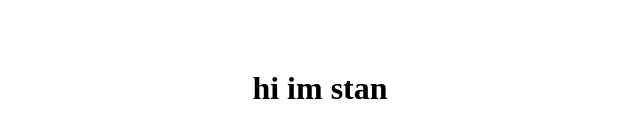
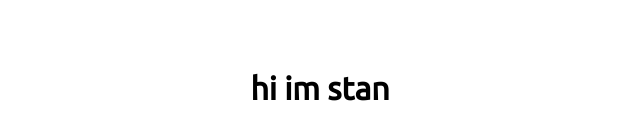
Before and after one commit to StanJanssenCA/StanJanssenCA.github.io, a plain HTML site: page index.html in a window 1280 px wide. Shown: the part 312-452 px from the top of the page, 320-960 px from the left. Drawn offline with Linux system fonts and the light colour scheme.

Commit message:
add font
change font from default to ubuntu

```diff
--- a/index.html
+++ b/index.html
@@ -4,9 +4,11 @@
 <head>
   <title>hi im stan</title>
   <style type="text/css">
+    @import url('https://fonts.googleapis.com/css2?family=Ubuntu:wght@400&display=swap');
     * {
       margin: 0;
       padding: 0;
+      font-family: 'Ubuntu', sans-serif;
     }
 
     .content {
```
